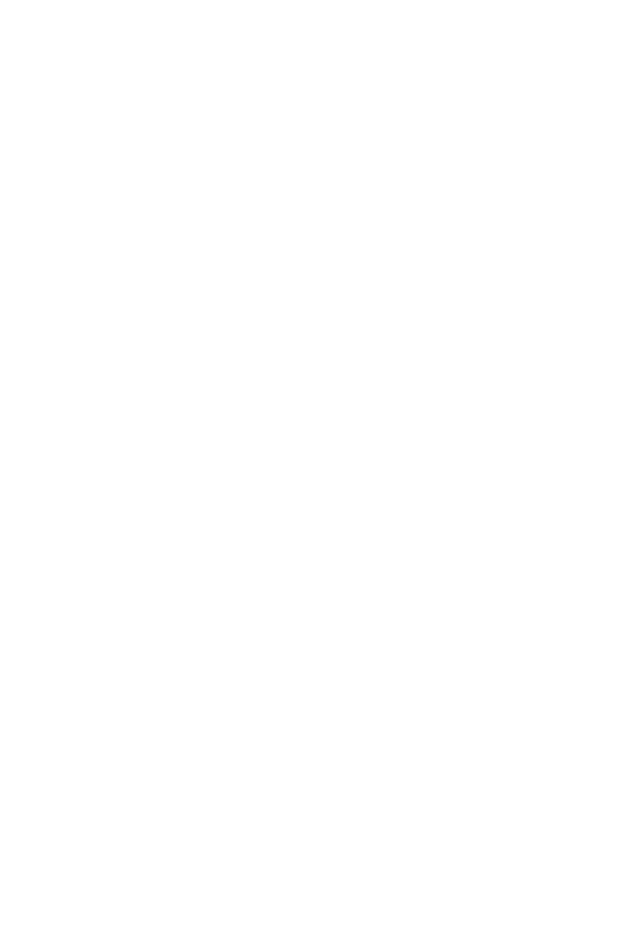
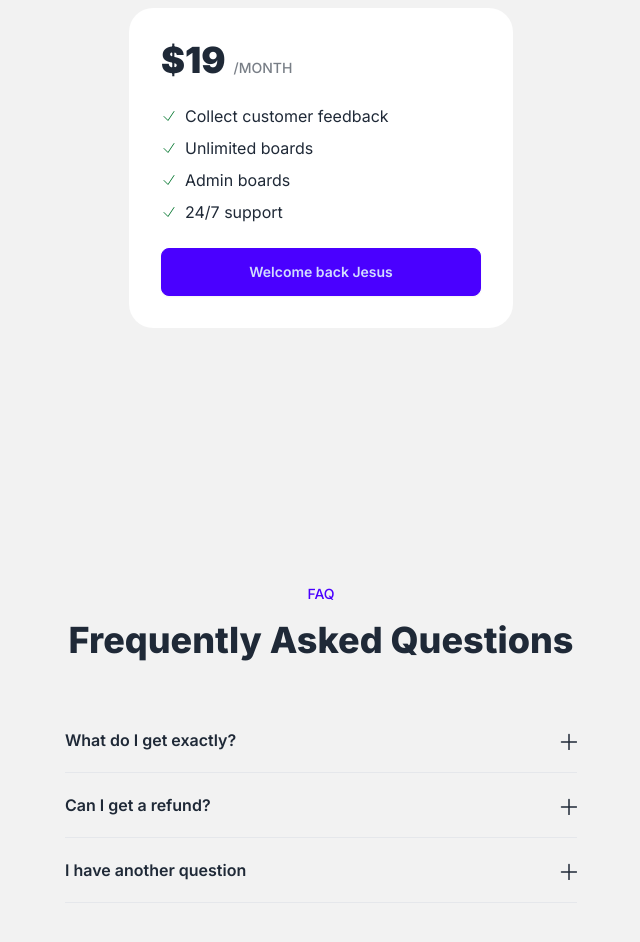
Before and after one commit to jevazquezb/saas-app, a Next.js app: page / in a window 1280 px wide. Shown: the part 780-1722 px from the top of the page, without its empty margins (319-959 px from the left). Before the commit the page ends 800 px from the top, so only its background shows below. Built offline with nearby package versions, Linux system fonts and the light colour scheme.

Commit message:
Add pricing and FAQ sections

```diff
--- a/app/layout.js
+++ b/app/layout.js
@@ -10,7 +10,7 @@
 
 export default function RootLayout({ children }) {
   return (
-    <html lang="en" data-theme="light">
+    <html lang="en" data-theme="light" className="scroll-smooth">
       <body className={inter.className}>{children}</body>
     </html>
   );
--- a/app/page.js
+++ b/app/page.js
@@ -1,23 +1,41 @@
 import ButtonLogin from "@/components/ButtonLogin";
+import PriceBenefitsItem from "@/components/priceBenefitsItem";
+import FAQListItem from "@/components/FAQListItem";
 
 export default function Home() {
   const isLoggedIn = true;
   const name = "Jesus";
 
+  const greeting = `Hello, ${isLoggedIn ? name : "there"}!`;
+  console.log(greeting);
+
+  const priceBenefits = [
+    "Collect customer feedback",
+    "Unlimited boards",
+    "Admin boards",
+    "24/7 support",
+  ];
+
   return (
     <main>
+      {/* HEADER SECTION */}
       <header className="bg-base-200">
         <div className="max-w-3xl mx-auto flex justify-between items-center px-8 py-2">
           <div className="font-bold">My app</div>
           <div className="space-x-4 max-md:hidden">
-            <a className="link link-hover">Pricing</a>
-            <a className="link link-hover">FAQ</a>
+            <a className="link link-hover" href="#pricing">
+              Pricing
+            </a>
+            <a className="link link-hover" href="#faq">
+              FAQ
+            </a>
           </div>
           <div>
             <ButtonLogin isLoggedIn={isLoggedIn} name={name} />
           </div>
         </div>
       </header>
+      {/* HERO SECTION */}
       <section className="px-8 py-32 text-center max-w-3xl mx-auto">
         <h1 className="text-4xl lg:text-5xl font-extrabold mb-6">
           Collect customer feedback to build better products
@@ -28,6 +46,56 @@
         </div>
         <ButtonLogin isLoggedIn={isLoggedIn} name={name} />
       </section>
+      {/* PRICING SECTION */}
+      <section id="pricing" className="bg-base-200">
+        <div className="max-w-3xl mx-auto py-32 px-8">
+          <p className="text-sm uppercase font-medium text-primary mb-4 text-center">
+            Pricing
+          </p>
+          <h1 className="text-3xl lg:text-4xl font-extrabold mb-12 text-center">
+            A pricing that adapts to your needs
+          </h1>
+          {/* card */}
+          <div className="p-8 bg-base-100 w-96 rounded-3xl mx-auto space-y-6">
+            <div className="flex gap-2 items-baseline">
+              <span className="text-4xl font-black">$19</span>
+              <span className="uppercase text-sm font-medium opacity-60">
+                /month
+              </span>
+            </div>
+            <ul className="space-y-2">
+              {priceBenefits.map((benefit) => (
+                <PriceBenefitsItem key={benefit}>{benefit}</PriceBenefitsItem>
+              ))}
+            </ul>
+            <ButtonLogin
+              isLoggedIn={isLoggedIn}
+              name={name}
+              extraStyles="w-full"
+            />
+          </div>
+        </div>
+      </section>
+      {/* FAQ */}
+      <section id="faq" className="bg-base-200">
+        <div className="max-w-3xl mx-auto py-32 px-8">
+          <p className="text-sm uppercase font-medium text-primary mb-4 text-center">
+            FAQ
+          </p>
+          <h2 className="text-3xl lg:text-4xl font-extrabold mb-12 text-center">
+            Frequently Asked Questions
+          </h2>
+          <ul className="max-w-lg mx-auto">
+            {[
+              { question: "What do I get exactly?", answer: "Loreum Ipseum" },
+              { question: "Can I get a refund?", answer: "Loreum Ipseum" },
+              { question: "I have another question", answer: "Loreum Ipseum" },
+            ].map((qa) => (
+              <FAQListItem key="qa.question" qa={qa} />
+            ))}
+          </ul>
+        </div>
+      </section>
     </main>
   );
 }
--- /dev/null
+++ b/components/FAQListItem.js
@@ -0,0 +1,55 @@
+"use client";
+
+import { useState } from "react";
+
+const FAQListItem = ({ qa }) => {
+  const [isOpen, setIsOpen] = useState(false);
+
+  return (
+    <li>
+      <button
+        className="py-5 font-semibold border-b w-full text-left flex justify-between items-center"
+        onClick={() => setIsOpen(!isOpen)}
+      >
+        <span>{qa.question}</span>
+        <span>
+          {isOpen ? (
+            <svg
+              xmlns="http://www.w3.org/2000/svg"
+              fill="none"
+              viewBox="0 0 20 20"
+              strokeWidth={1.5}
+              stroke="currentColor"
+              className="size-5"
+            >
+              <path strokeLinecap="round" strokeLinejoin="round" d="M5 12h14" />
+            </svg>
+          ) : (
+            <svg
+              xmlns="http://www.w3.org/2000/svg"
+              fill="none"
+              viewBox="0 0 20 20"
+              strokeWidth={1.5}
+              stroke="currentColor"
+              className="size-5"
+            >
+              <path
+                strokeLinecap="round"
+                strokeLinejoin="round"
+                d="M12 4.5v15m7.5-7.5h-15"
+              />
+            </svg>
+          )}
+        </span>
+      </button>
+
+      {
+        <p className={`${isOpen ? "block" : "hidden"} mt-3 mb-6 opacity-90`}>
+          {qa.answer}
+        </p>
+      }
+    </li>
+  );
+};
+
+export default FAQListItem;
--- /dev/null
+++ b/components/PriceBenefitsItem.js
@@ -0,0 +1,21 @@
+const PriceBenefitsItem = ({ children }) => (
+  <li className="flex items-center gap-2">
+    <svg
+      xmlns="http://www.w3.org/2000/svg"
+      fill="none"
+      viewBox="0 0 24 24"
+      strokeWidth={1.5}
+      stroke="currentColor"
+      className="text-green-700 size-4"
+    >
+      <path
+        strokeLinecap="round"
+        strokeLinejoin="round"
+        d="m4.5 12.75 6 6 9-13.5"
+      />
+    </svg>
+    {children}
+  </li>
+);
+
+export default PriceBenefitsItem;
```
